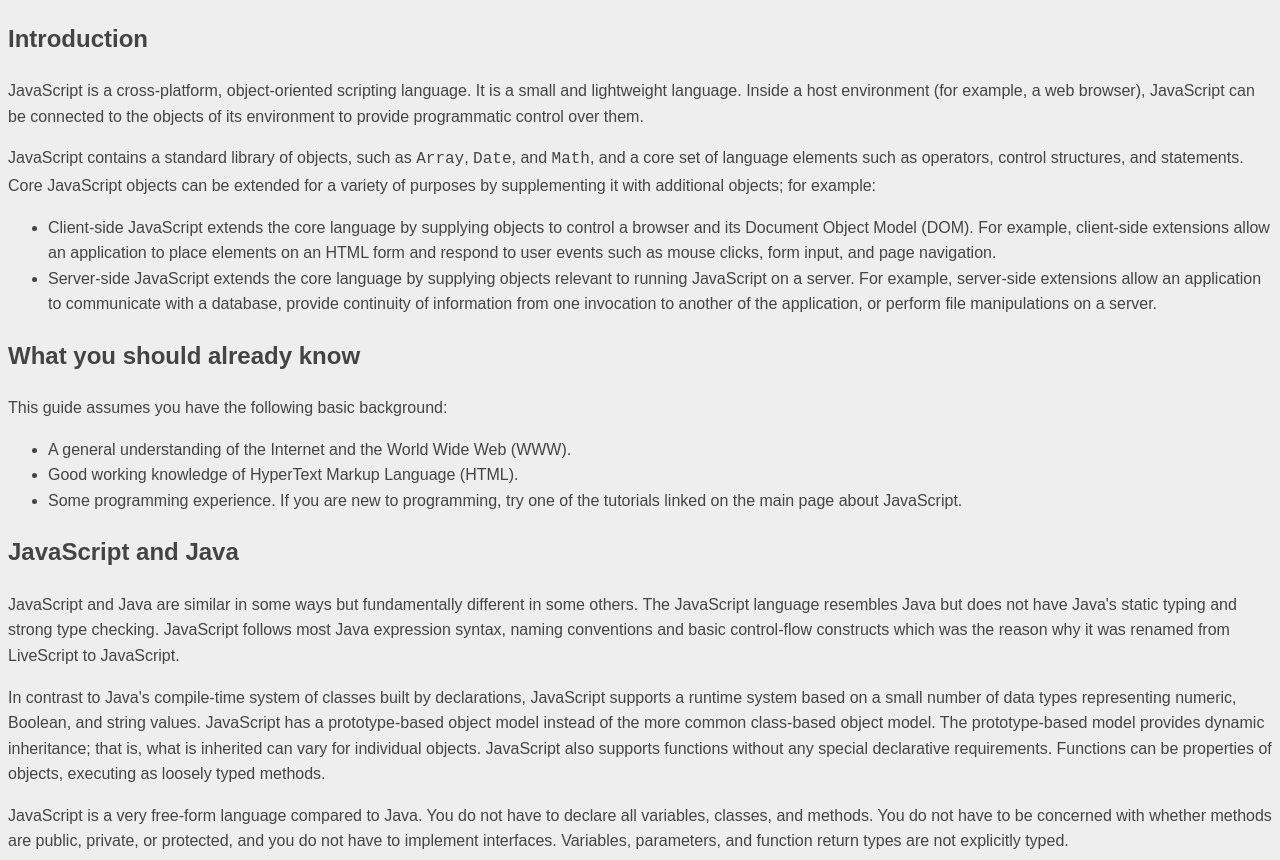
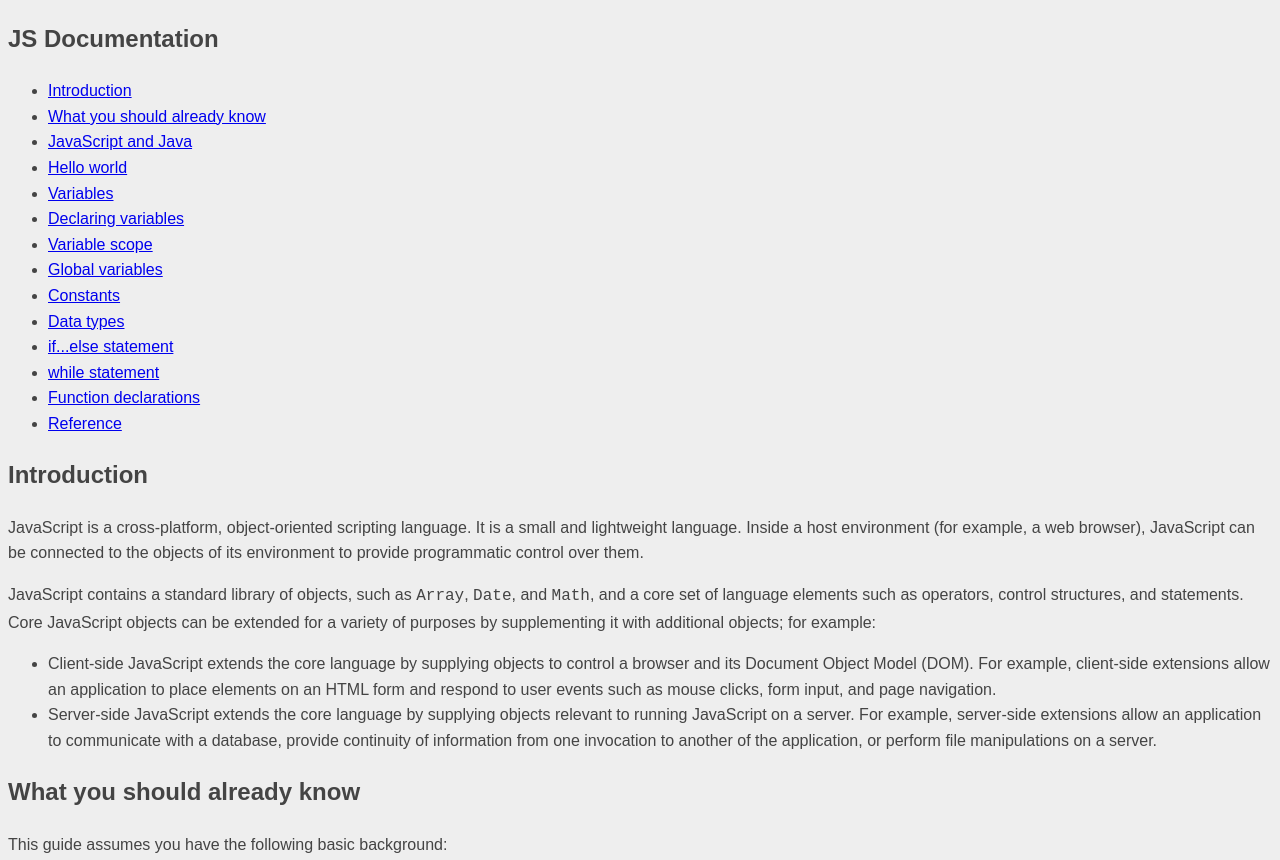
Before and after one commit to kevcomedia/technical-documentation, a website: page src/index.html in a window 1280 px wide. Shown: the top 860 px of the page. Drawn offline with Linux system fonts and the light colour scheme.

Commit message:
Write navigation markup

```diff
--- a/src/index.html
+++ b/src/index.html
@@ -8,6 +8,29 @@
   <link rel="stylesheet" href="main.css">
 </head>
 <body class="page">
+  <nav class="nav" id="navbar">
+    <header class="nav__header">
+      <h1 class="nav__heading">JS Documentation</h1>
+    </header>
+    <ul class="nav__links list list_wide">
+      <!-- The nav-link classes are for the sake of the test suite -->
+      <li class="list__item"><a href="#Introduction" class="nav__link nav-link">Introduction</a></li>
+      <li class="list__item"><a href="#What_you_should_already_know" class="nav__link nav-link">What you should already know</a></li>
+      <li class="list__item"><a href="#JavaScript_and_Java" class="nav__link nav-link">JavaScript and Java</a></li>
+      <li class="list__item"><a href="#Hello_world" class="nav__link nav-link">Hello world</a></li>
+      <li class="list__item"><a href="#Variables" class="nav__link nav-link">Variables</a></li>
+      <li class="list__item"><a href="#Declaring_variables" class="nav__link nav-link">Declaring variables</a></li>
+      <li class="list__item"><a href="#Variable_scope" class="nav__link nav-link">Variable scope</a></li>
+      <li class="list__item"><a href="#Global_variables" class="nav__link nav-link">Global variables</a></li>
+      <li class="list__item"><a href="#Constants" class="nav__link nav-link">Constants</a></li>
+      <li class="list__item"><a href="#Data_types" class="nav__link nav-link">Data types</a></li>
+      <li class="list__item"><a href="#if...else_statement" class="nav__link nav-link">if...else statement</a></li>
+      <li class="list__item"><a href="#while_statement" class="nav__link nav-link">while statement</a></li>
+      <li class="list__item"><a href="#Function_declarations" class="nav__link nav-link">Function declarations</a></li>
+      <li class="list__item"><a href="#Reference" class="nav__link nav-link">Reference</a></li>
+    </ul>
+  </nav>
+
   <main id="main-doc">
     <section class="main-section" id="Introduction">
       <header class="main-section__header">
```
